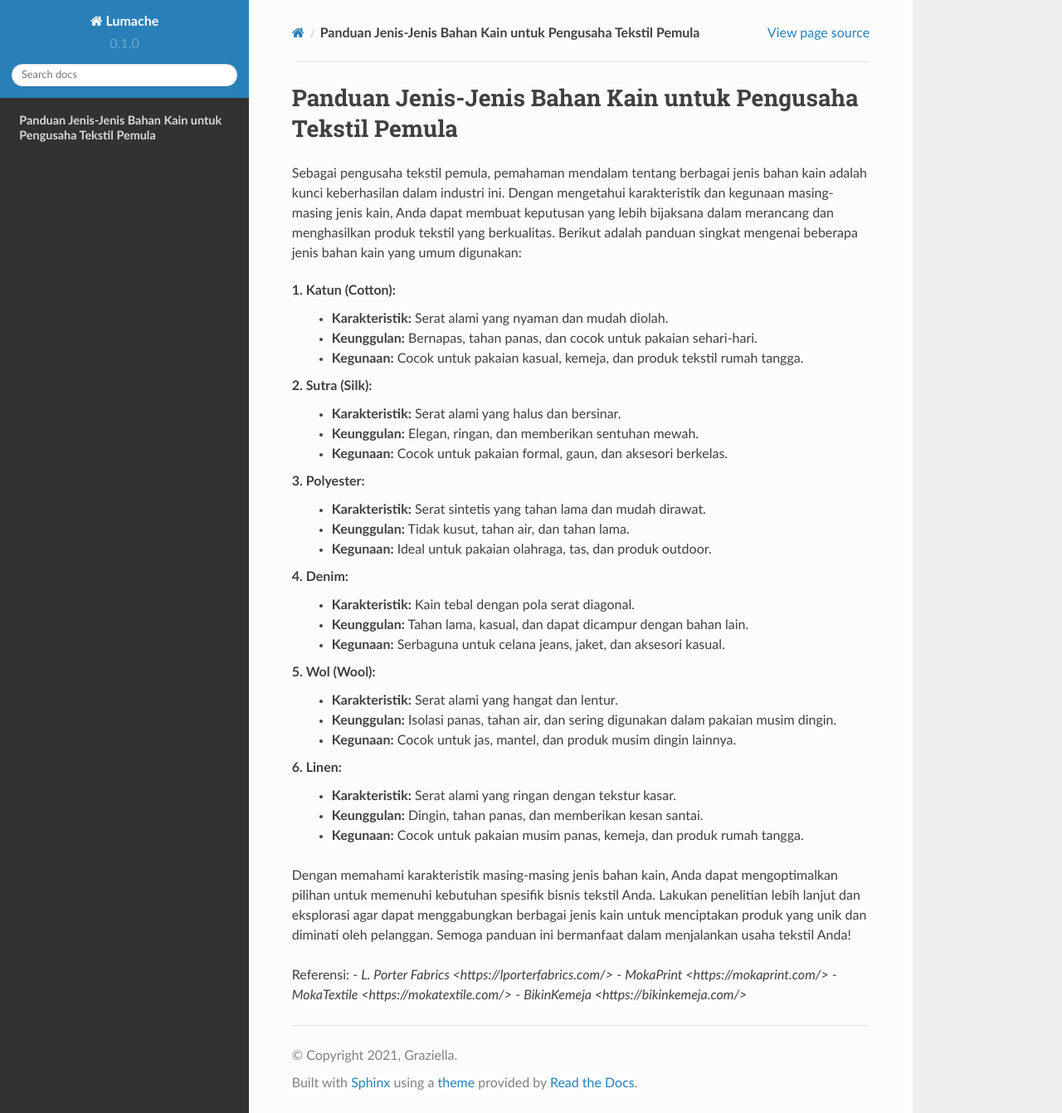
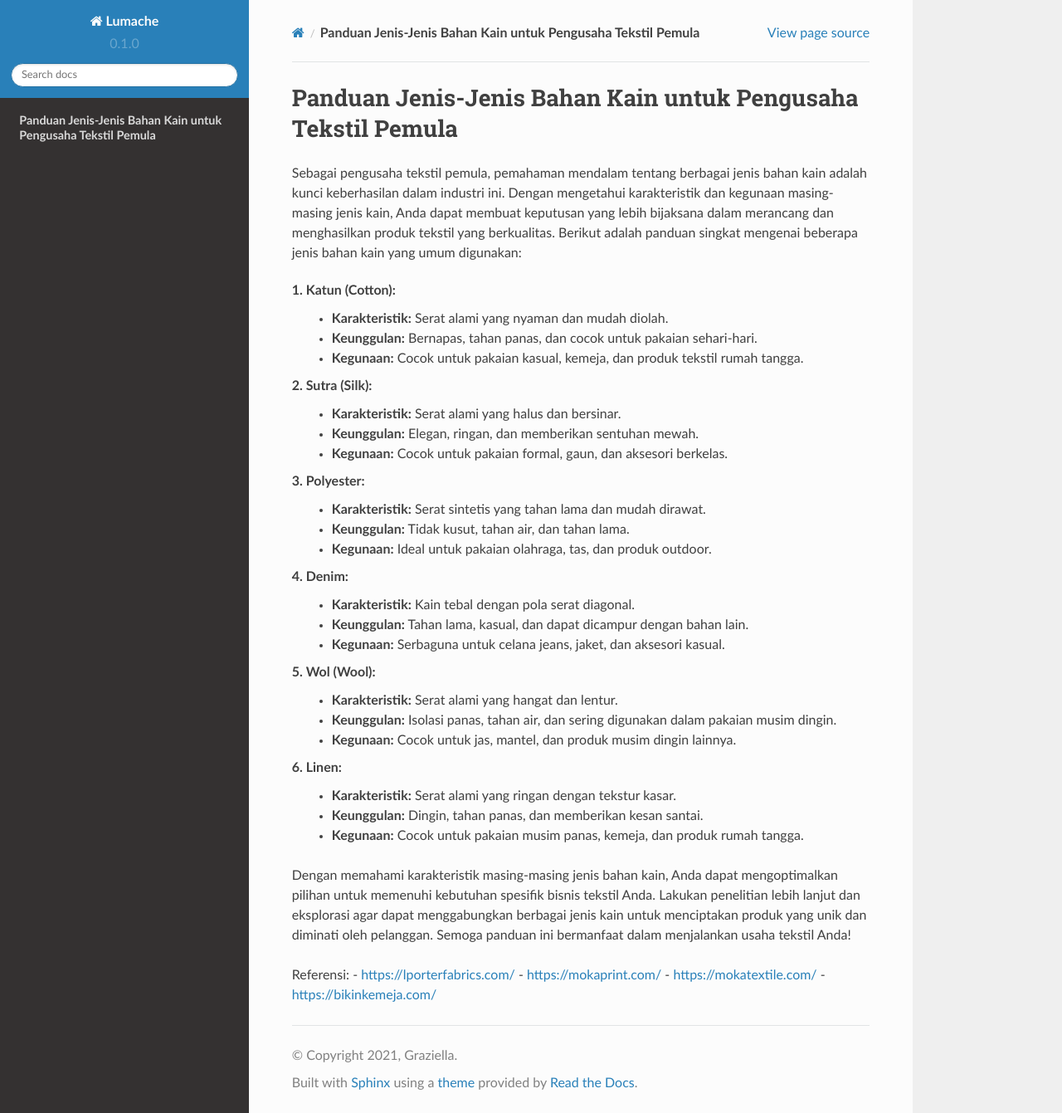
Before and after one commit to MokaTextile/mokaprint, a Sphinx documentation site: the page built from docs/source/index.rst, in a window 1280 px wide and 1341 px high. Shown: the whole window at 83% size. Built offline with Sphinx 7.4.7 and the Read the Docs theme 2.0.0, drawn with Linux system fonts in a browser that asks for light colours.

Commit message:
Update index.rst

```diff
--- a/docs/source/index.rst
+++ b/docs/source/index.rst
@@ -36,7 +36,7 @@ Sebagai pengusaha tekstil pemula, pemahaman mendalam tentang berbagai jenis baha
 Dengan memahami karakteristik masing-masing jenis bahan kain, Anda dapat mengoptimalkan pilihan untuk memenuhi kebutuhan spesifik bisnis tekstil Anda. Lakukan penelitian lebih lanjut dan eksplorasi agar dapat menggabungkan berbagai jenis kain untuk menciptakan produk yang unik dan diminati oleh pelanggan. Semoga panduan ini bermanfaat dalam menjalankan usaha tekstil Anda!
 
 Referensi:
-- `L. Porter Fabrics <https://lporterfabrics.com/>`
-- `MokaPrint <https://mokaprint.com/>`
-- `MokaTextile <https://mokatextile.com/>`
-- `BikinKemeja <https://bikinkemeja.com/>`
+- https://lporterfabrics.com/
+- https://mokaprint.com/
+- https://mokatextile.com/
+- https://bikinkemeja.com/
```
